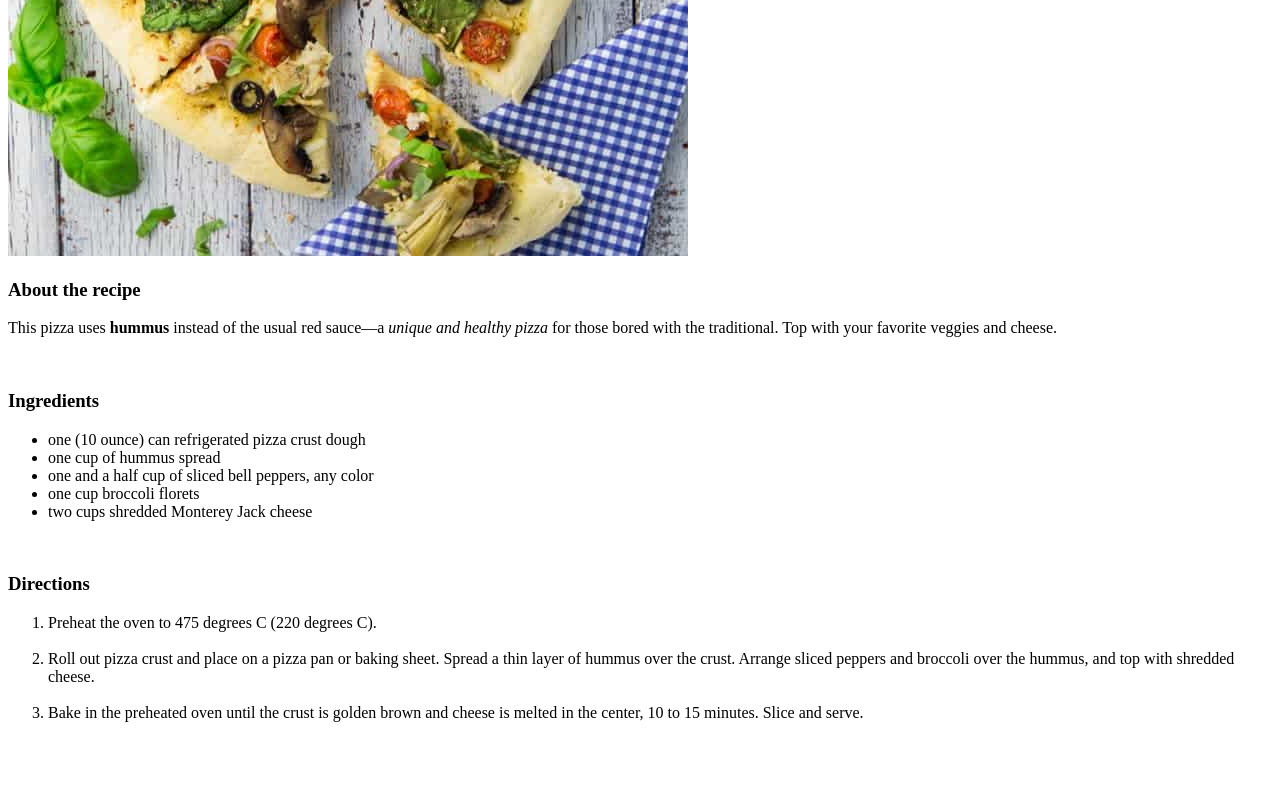
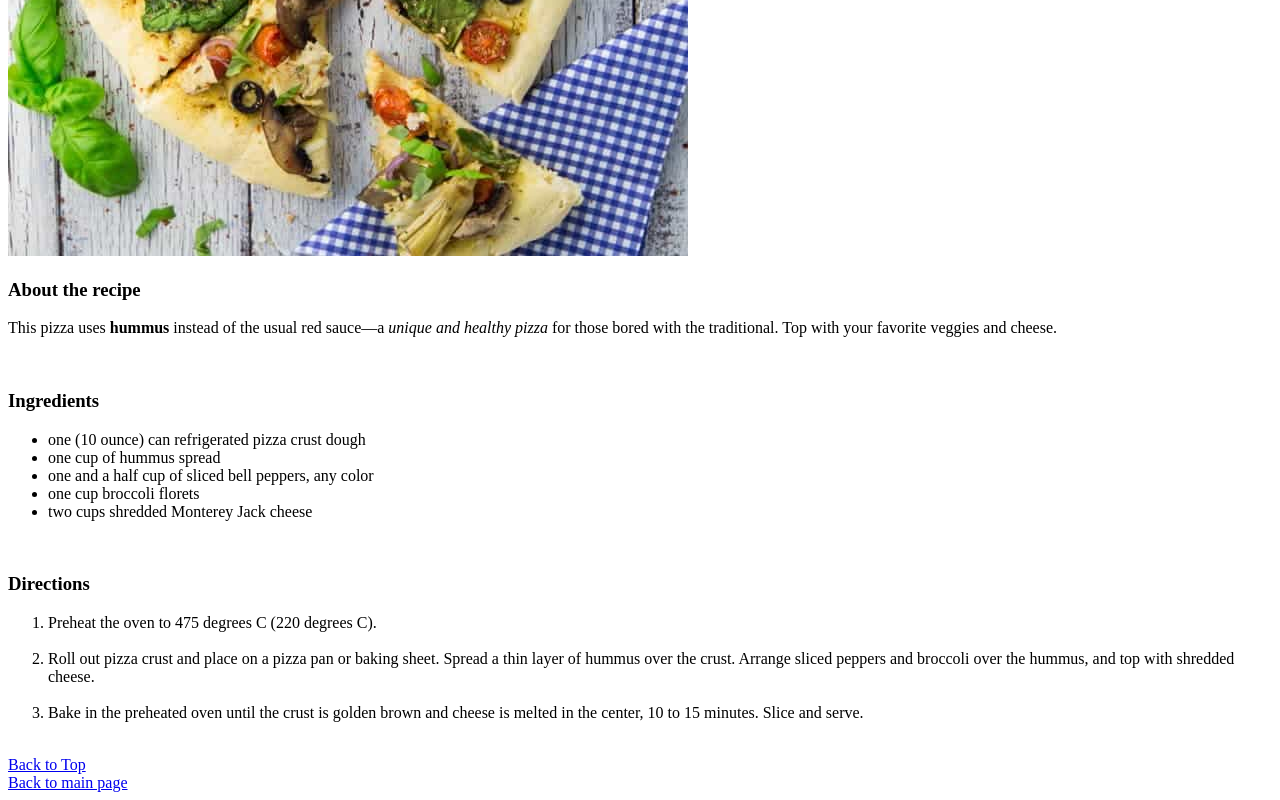
Before and after one commit to YashArodiya/odin-recipes, a plain HTML site: page recipes/hummus-pizza.html in a window 1280 px wide. Shown: the part 504-1304 px from the top of the page. Before the commit the page ends 1242 px from the top, so only its background shows below. Drawn offline with Linux system fonts and the light colour scheme.

Commit message:
First recipe completed
Added back to top and back to main page link

```diff
--- a/recipes/hummus-pizza.html
+++ b/recipes/hummus-pizza.html
@@ -30,5 +30,9 @@
         <br>
         <li>Bake in the preheated oven until the crust is golden brown and cheese is melted in the center, 10 to 15 minutes. Slice and serve.</li>
     </ol>
+    <br>
+    <a href="./hummus-pizza.html">Back to Top</a>
+    <br>
+    <a href="../index.html">Back to main page</a>
 </body>
 </html>
```
